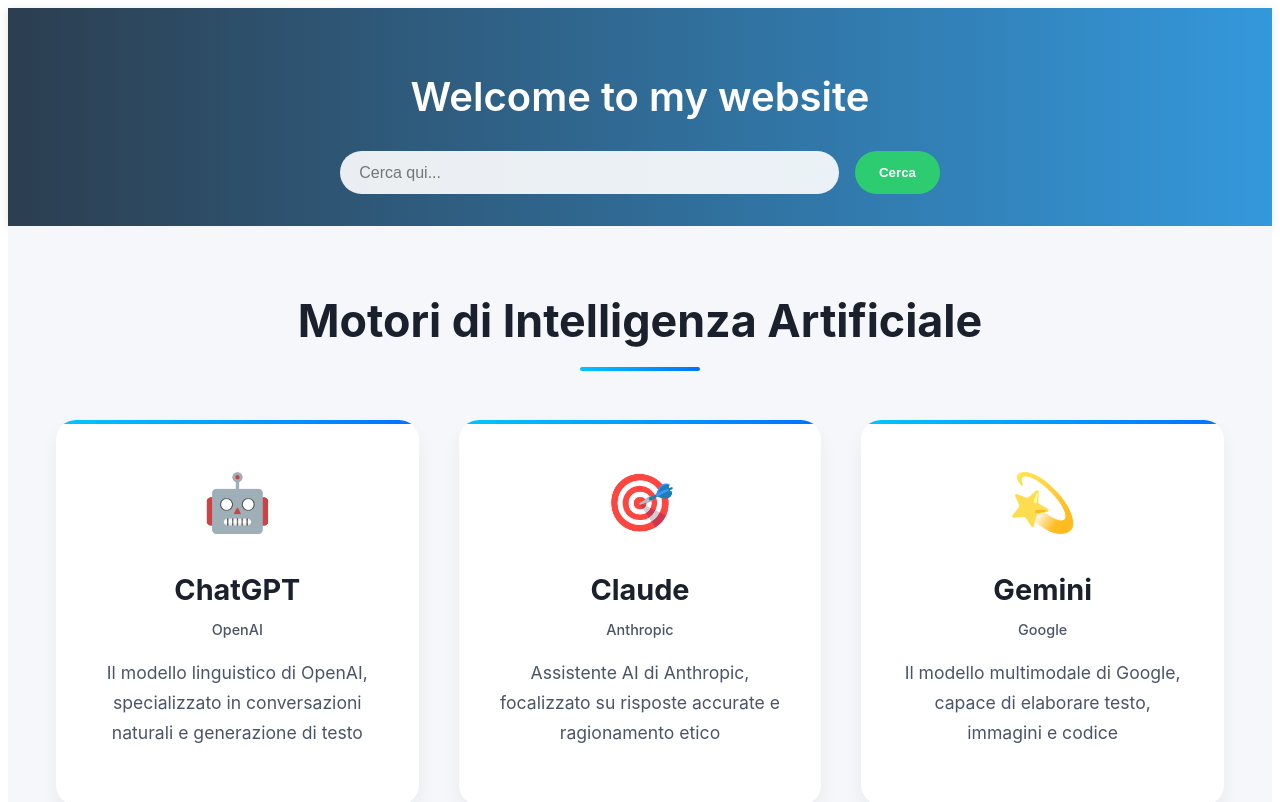
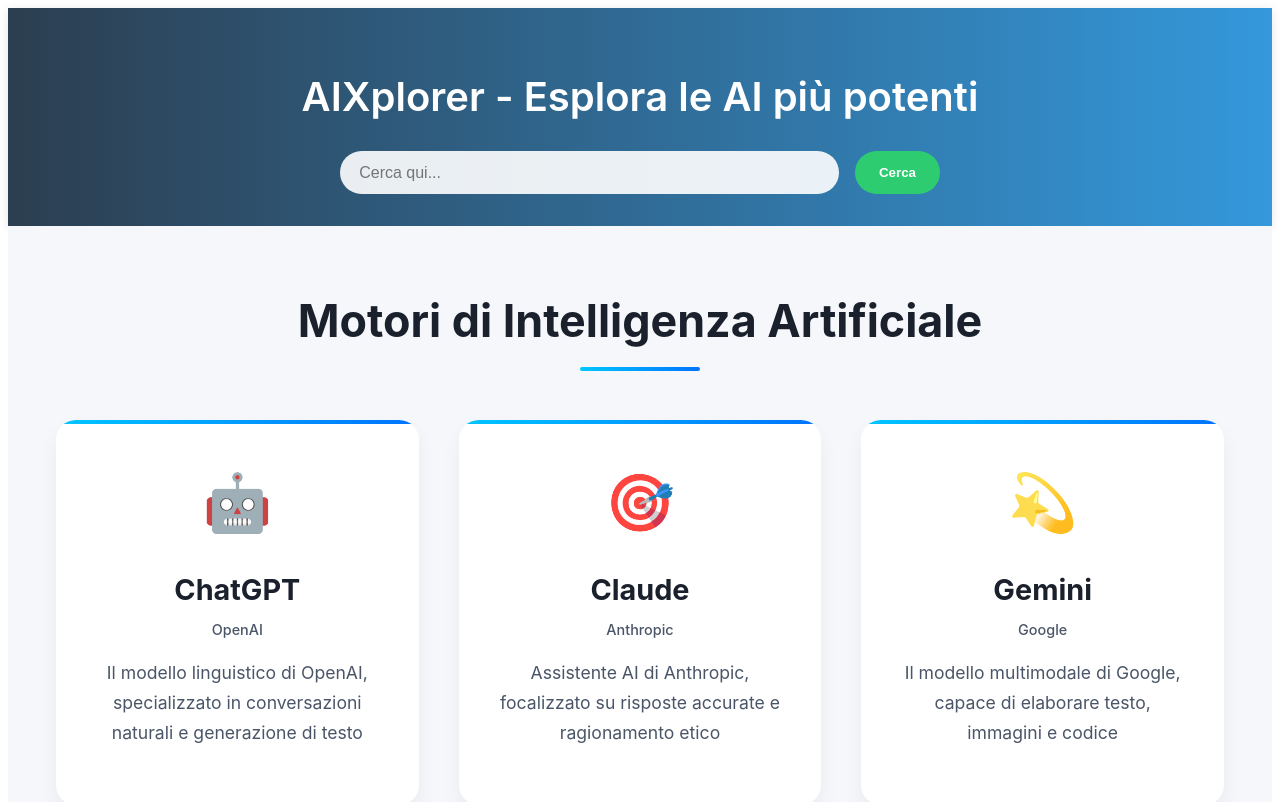
Before and after one commit to davideloddeDev/ai, a React (Vite) app: page / in a window 1280 px wide. Shown: the top 802 px of the page. Built offline with nearby package versions, Linux system fonts and the light colour scheme.

Commit message:
modifica titolo

```diff
--- a/src/components/Header.jsx
+++ b/src/components/Header.jsx
@@ -9,7 +9,7 @@
 
   return (
     <header>
-      <h1>Welcome to my website</h1>
+      <h1>AIXplorer - Esplora le AI più potenti</h1>
       <div className="search-container">
         <form onSubmit={handleSearch}>
           <input
```
